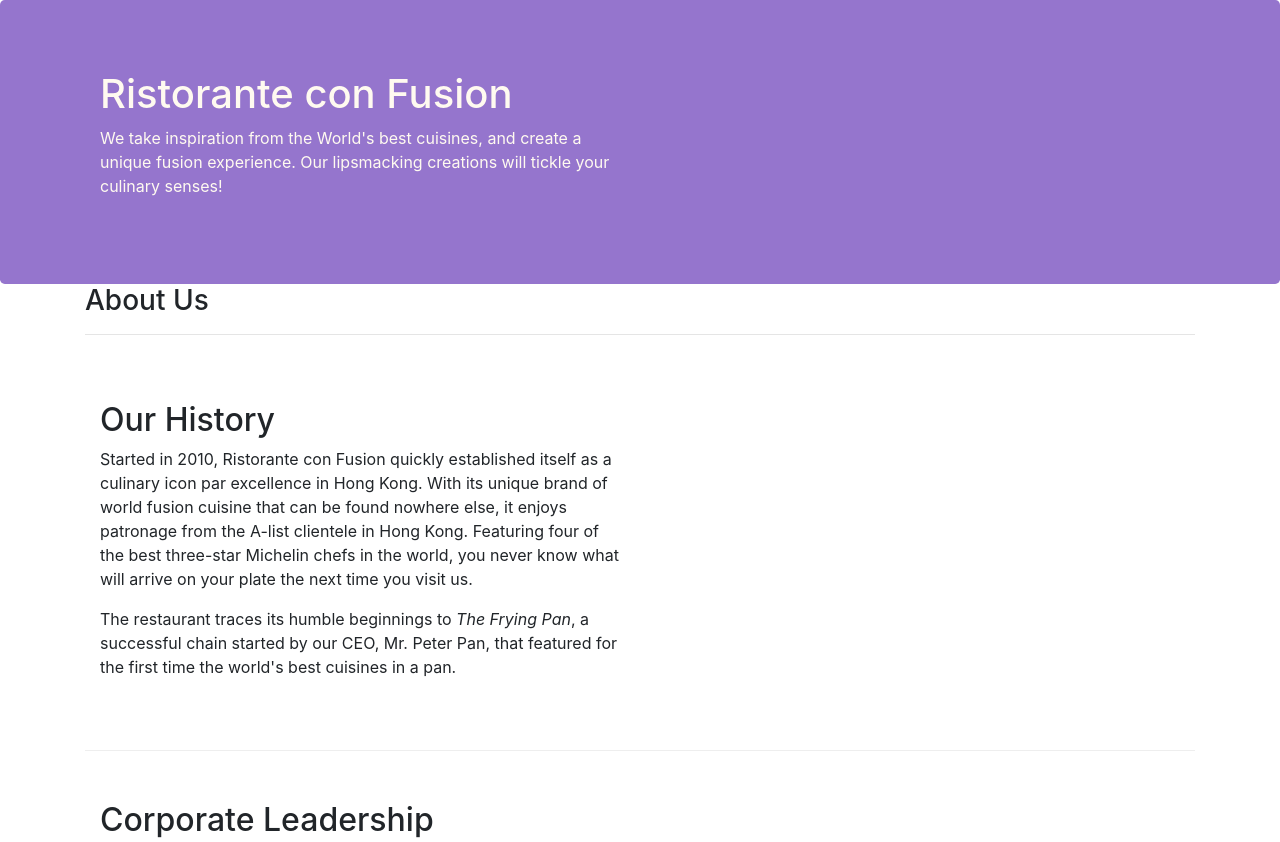
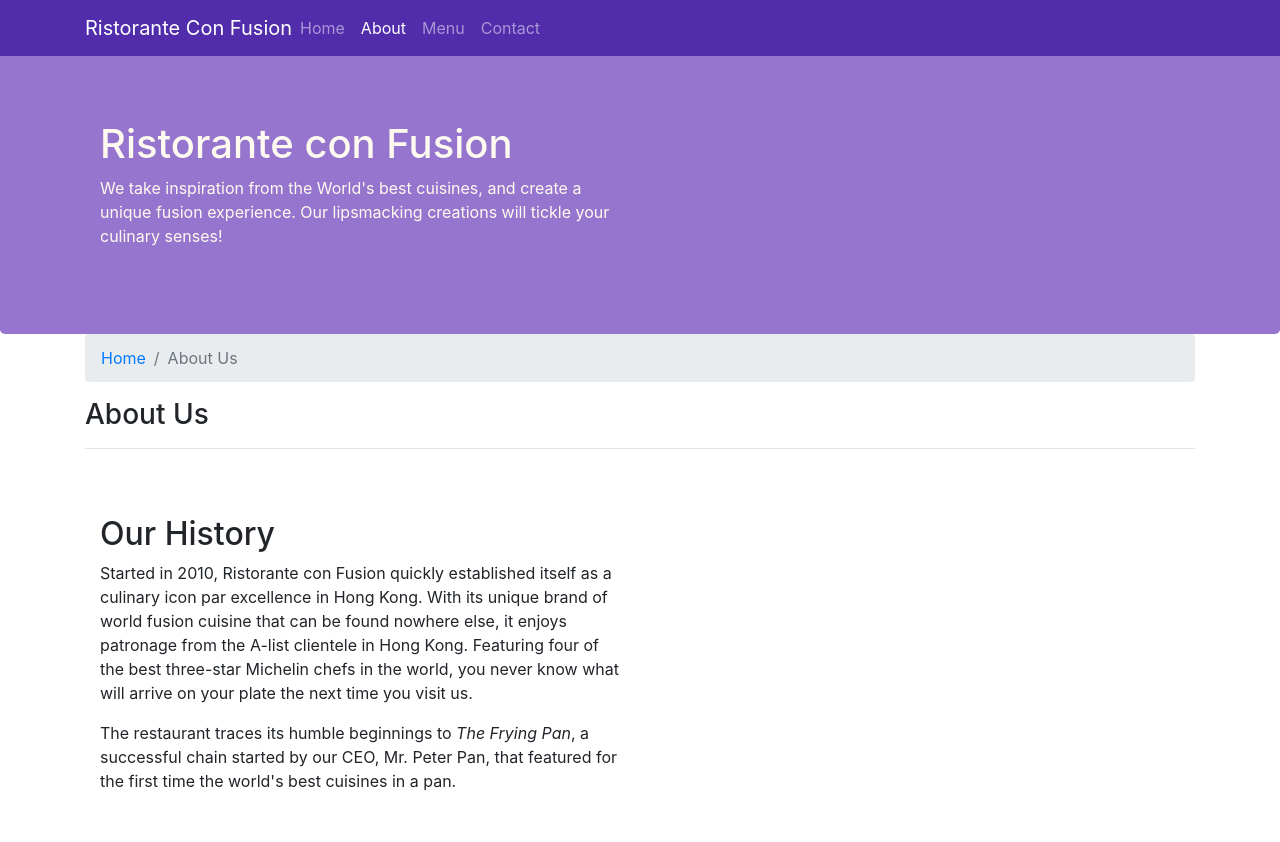
Before and after one commit to Suvigya124/Bootstrap4, a website: page aboutus.html in a window 1280 px wide. Shown: the top 842 px of the page. Drawn offline with nearby package versions, Linux system fonts and the light colour scheme.

Commit message:
Navbar and Breadcrumbs

```diff
--- a/aboutus.html
+++ b/aboutus.html
@@ -14,7 +14,22 @@
 </head>
 
 <body>
-
+    <nav class="navbar navbar-dark navbar-expand-sm fixed-top">
+        <div class="container">
+            <button class="navbar-toggler" type="button" data-toggle="collapse" data-target="#Navbar">
+                <span class="navbar-toggler-icon"></span>
+            </button>
+            <a class="navbar-brand mr-auto" href="./index.html">Ristorante Con Fusion</a>
+            <div class="collapse navbar-collapse" id="Navbar">
+            <ul class="navbar-nav mr-auto">
+                <li class="nav-item"><a class="nav-link" href="./index.html">Home</a></li>
+                <li class="nav-item active"><a class="nav-link" href="#">About</a></li>
+                <li class="nav-item"><a class="nav-link" href="#">Menu</a></li>
+                <li class="nav-item"><a class="nav-link" href="#">Contact</a></li>
+            </ul>
+            </div>
+        </div>
+    </nav>
     <header class="jumbotron">
         <div class="container">
             <div class="row row-header">
@@ -31,6 +46,10 @@
     <div class="container">
         <div class="row">
             <div class="col-12">
+                <ol class="col-12 breadcrumb">
+                    <li class="breadcrumb-item"><a href=./index.html>Home</a></li>
+                    <li class="breadcrumb-item active">About Us</li>
+                </ol>
                <h3>About Us</h3>
                <hr>
             </div>
@@ -69,7 +88,7 @@
                 <div class="col-4 offset-1 col-sm-2">
                     <h5>Links</h5>
                     <ul class="list-unstyled">
-                        <li><a href="#">Home</a></li>
+                        <li><a href="./index.html">Home</a></li>
                         <li><a href="#">About</a></li>
                         <li><a href="#">Menu</a></li>
                         <li><a href="#">Contact</a></li>
--- a/css/styles.css
+++ b/css/styles.css
@@ -33,3 +33,12 @@
     margin: 0px;
     color: #0f0f0f;
 }
+
+body {
+    padding: 50px 0px 0px 0px;
+    z-index: 0;
+}
+
+.navbar-dark {
+    background-color: #512DAB;
+}
```
Also changed, not shown: index.html (+17 -1 lines).
